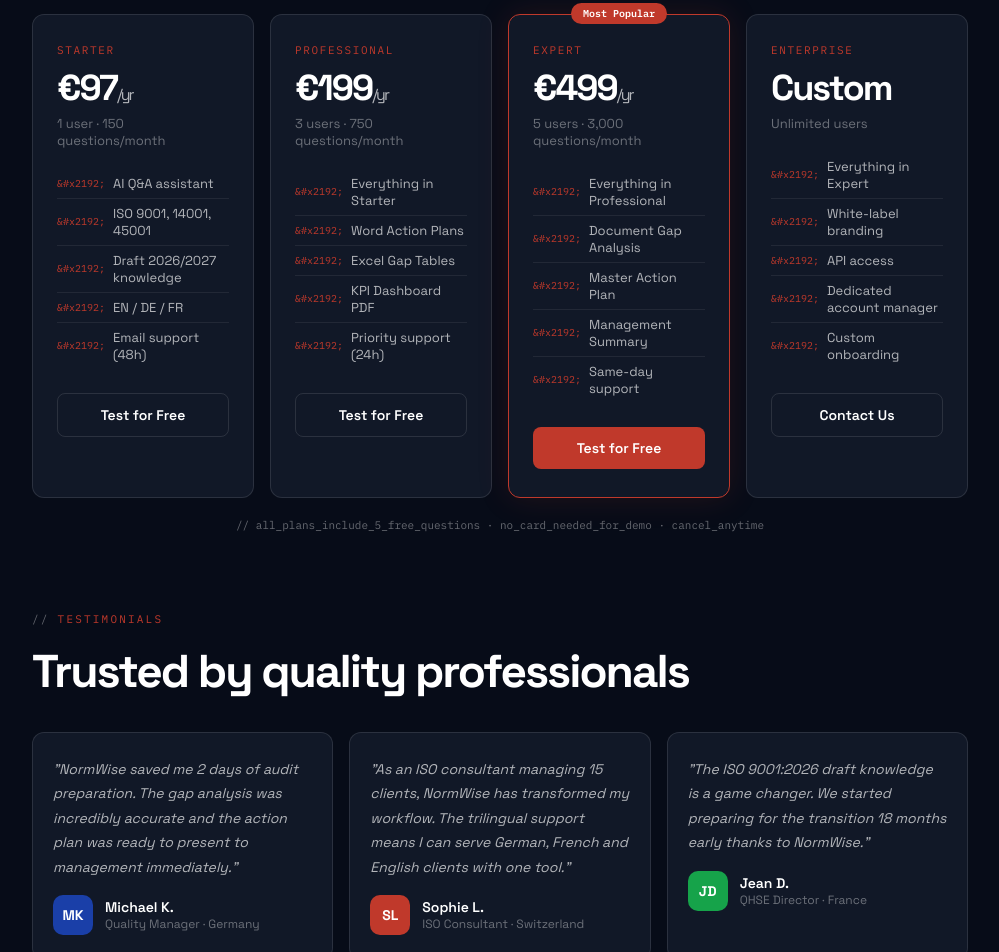
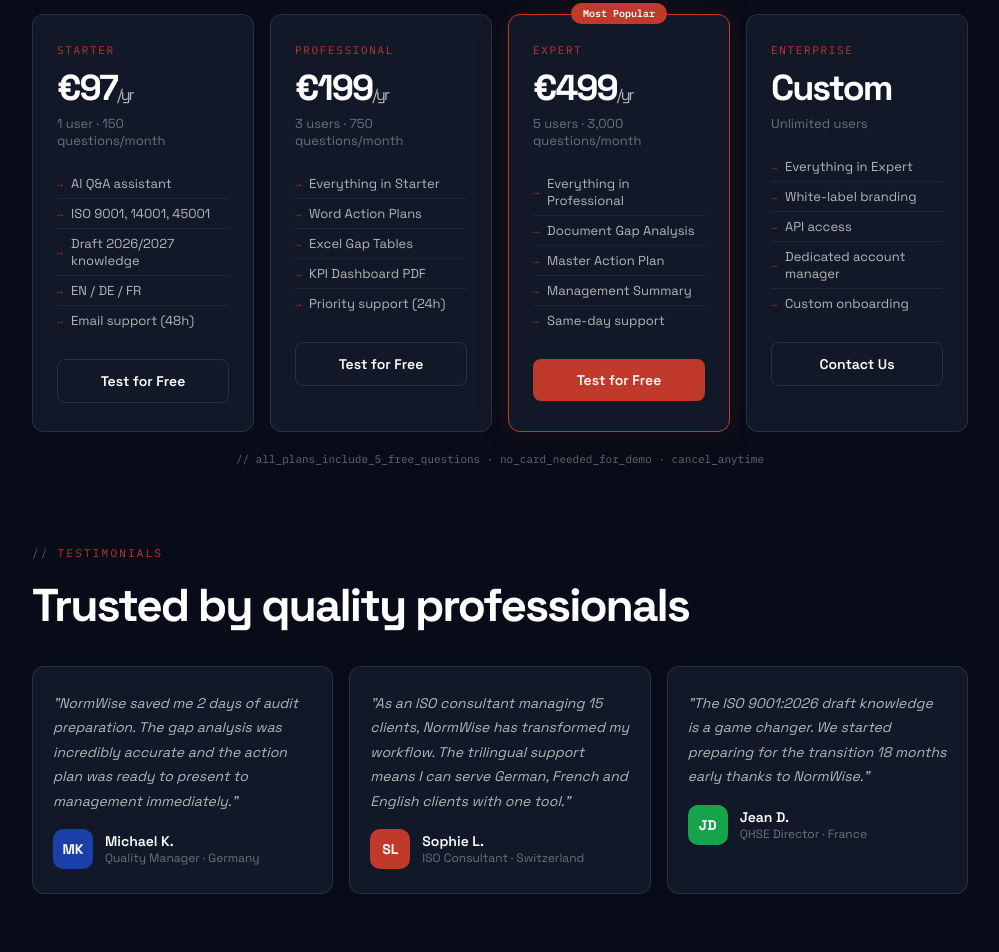
Before and after one commit to AlinaBrunen/normwise, a plain HTML site: page index.html in a window 1280 px wide. Shown: the part 4745-5697 px from the top of the page, without its empty margins (140-1139 px from the left). Drawn offline with Linux system fonts and the light colour scheme.

Commit message:
Add files via upload

```diff
--- a/index.html
+++ b/index.html
@@ -106,7 +106,7 @@
 .plan-period{font-size:13px;color:var(--muted);margin-bottom:20px}
 .plan-features{list-style:none;margin-bottom:24px}
 .plan-features li{font-size:13px;color:var(--muted2);padding:6px 0;display:flex;align-items:center;gap:8px;border-bottom:1px solid var(--border)}
-.plan-features li::before{content:'&#x2192;';font-family:var(--mono);color:var(--red);font-size:10px;flex-shrink:0}
+.plan-features li::before{content:'→';font-family:var(--mono);color:var(--red);font-size:10px;flex-shrink:0}
 .plan-features li:last-child{border:none}
 .btn-plan{width:100%;font-size:14px;font-weight:600;padding:12px;border-radius:8px;cursor:pointer;text-decoration:none;display:block;text-align:center;transition:all .2s}
 .btn-plan.pri{background:var(--red);color:#fff;border:none}
```
